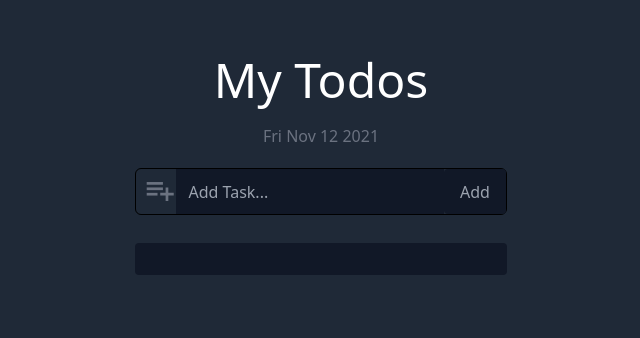
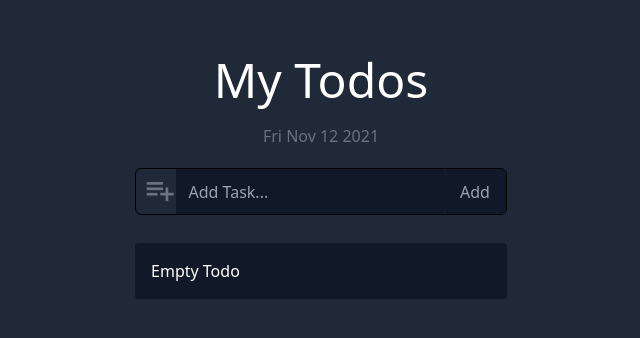
Before and after one commit to michaelbelete/todo-app-redux-redux-saga, a React (Create React App) app: page / in a window 1280 px wide. Shown: the top 338 px of the page, without its empty margins (319-959 px from the left). Built offline with nearby package versions, Linux system fonts and the light colour scheme; data requests are answered from the project's data file.

Commit message:
added empty

```diff
--- a/src/components/todo.js
+++ b/src/components/todo.js
@@ -21,7 +21,8 @@ const Todo = ({ todo: { loading, todos }, getTodos, deleteTodo, updateTodo }) =>
       <div className="flex flex-col gap-2">
         <TodoForm />
         <div className="flex flex-col gap-4 p-4 mt-5 bg-gray-900 rounded">
-          {loading && "Loading"}
+          {loading && (<p className="text-white">Loading</p>)}
+          {todos && todos.length === 0 && (<p className="text-white">Empty Todo</p>)}
           {todos &&
             todos.map((oneTodo, index) => (
               <TodoItem
```
